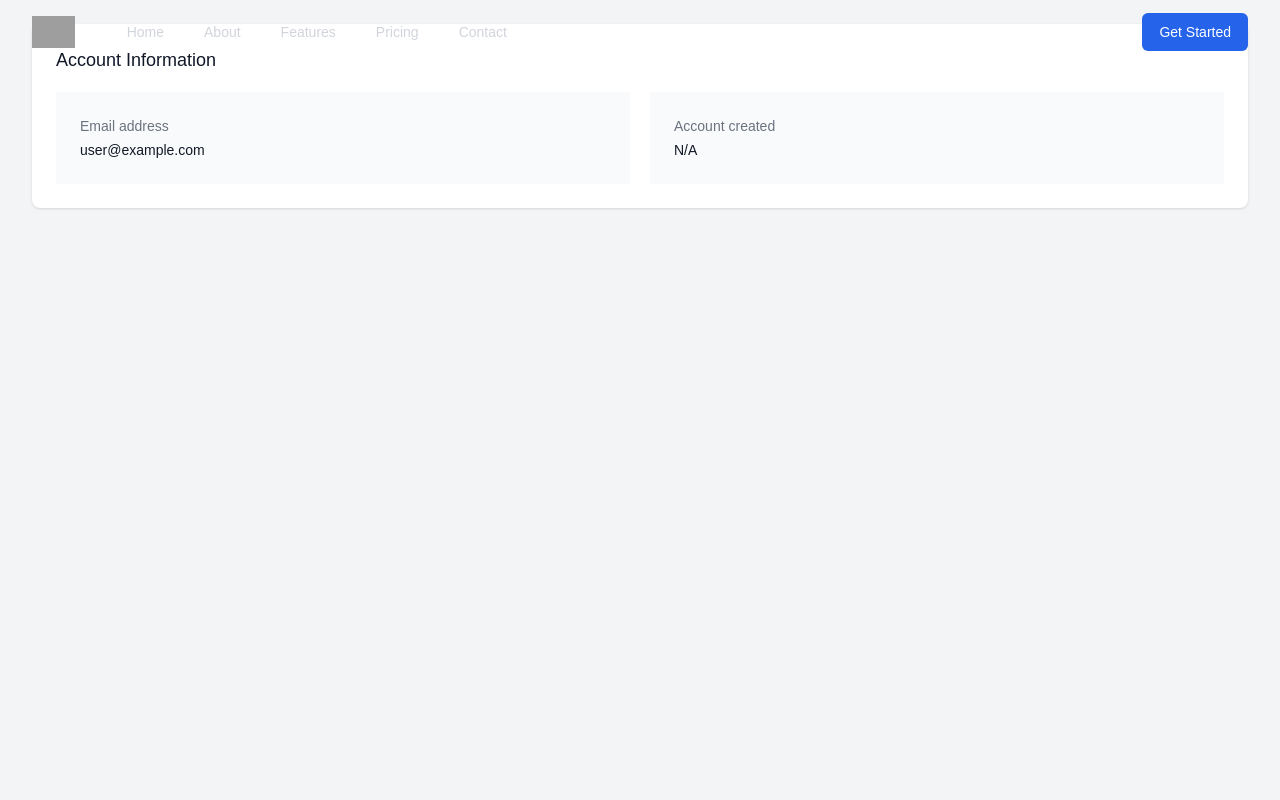
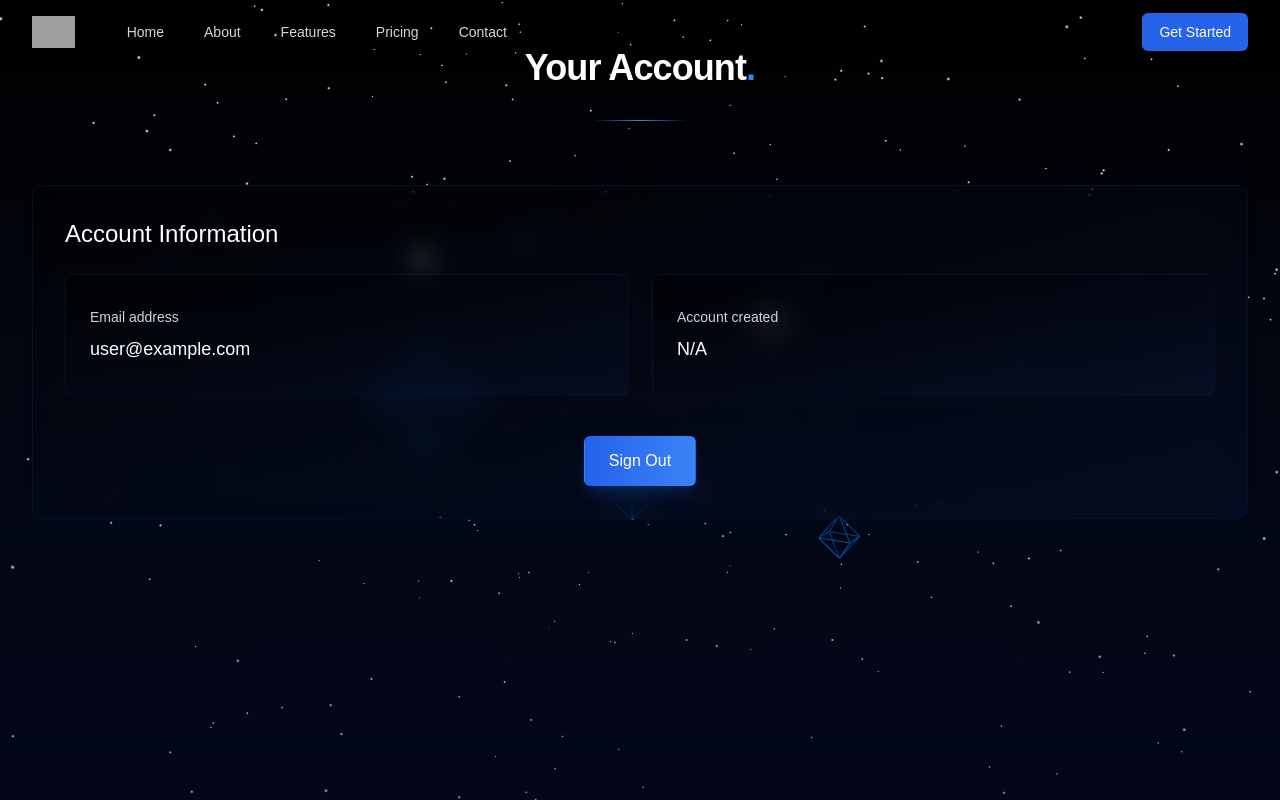
Before and after one commit to AnjaneyMitra/website-generator, a Next.js app: page /account in a window 1280 px wide. Built offline with nearby package versions, Linux system fonts and the light colour scheme; no server answers; sample sign-in values are in the browser's storage; grey boxes are pictures that could not be loaded.

Commit message:
added a theme to the account page

```diff
--- a/pages/account.tsx
+++ b/pages/account.tsx
@@ -3,6 +3,82 @@ import { useAuth } from '../contexts/AuthContext';
 import ProtectedRoute from '../components/ProtectedRoute';
 import Navbar from '../components/Navbar';
 import { User } from 'firebase/auth';
+import { Canvas } from '@react-three/fiber';
+import { OrbitControls, Stars, Float, Sphere } from '@react-three/drei';
+import * as THREE from 'three';
+
+// Define proper types for the component props
+interface GeometricElementProps {
+  position: [number, number, number];
+  color?: string;
+  size?: number;
+}
+
+// Geometric element component for 3D background
+const GeometricElement = ({ position, color = "#ffffff", size = 1 }: GeometricElementProps) => {
+  return (
+    <Float
+      speed={1.5}
+      rotationIntensity={0.2}
+      floatIntensity={0.5}
+    >
+      <mesh position={position}>
+        <octahedronGeometry args={[size, 0]} />
+        <meshStandardMaterial
+          color={color}
+          wireframe={true}
+          emissive={color}
+          emissiveIntensity={0.3}
+        />
+      </mesh>
+    </Float>
+  );
+};
+
+// Glowing orb component
+const GlowOrb = ({ position, color, size = 0.05 }: GeometricElementProps) => {
+  return (
+    <Float speed={0.5} floatIntensity={0.2}>
+      <Sphere args={[size, 16, 16]} position={position}>
+        <meshBasicMaterial color={color} transparent opacity={0.6} />
+      </Sphere>
+    </Float>
+  );
+};
+
+// Static XAI background scene
+const StaticXAIScene = () => {
+  return (
+    <>
+      <ambientLight intensity={0.2} />
+      <directionalLight position={[0, 0, 5]} intensity={0.5} />
+      <fog attach="fog" args={['#000', 5, 20]} />
+
+      {/* Main geometric elements */}
+      <GeometricElement position={[-2, 0, 0]} color="#3B82F6" size={0.5} />
+      <GeometricElement position={[2, 1, -2]} color="#ffffff" size={0.3} />
+      <GeometricElement position={[0, -1, -1]} color="#3B82F6" size={0.4} />
+      <GeometricElement position={[-3, 2, -3]} color="#ffffff" size={0.2} />
+      <GeometricElement position={[3, -2, -2]} color="#3B82F6" size={0.3} />
+
+      {/* Subtle glowing orbs */}
+      <GlowOrb position={[-1, 2, -2]} color="#3B82F6" />
+      <GlowOrb position={[1.5, -1.5, -3]} color="#60A5FA" />
+      <GlowOrb position={[3, 2, -4]} color="#93C5FD" />
+
+      <Stars radius={100} depth={50} count={2000} factor={4} saturation={0} fade speed={0.5} />
+      <OrbitControls
+        enableZoom={false}
+        enablePan={false}
+        autoRotate
+        autoRotateSpeed={0.15}
+        rotateSpeed={0.5}
+        maxPolarAngle={Math.PI / 1.8}
+        minPolarAngle={Math.PI / 3}
+      />
+    </>
+  );
+};
 
 export default function Account() {
   const { currentUser, logout } = useAuth();
@@ -16,25 +92,52 @@ export default function Account() {
 
   return (
     <ProtectedRoute>
-      <div className="min-h-screen bg-gray-100">
-        <Navbar />
-        <div className="max-w-7xl mx-auto py-6 sm:px-6 lg:px-8">
-          <div className="bg-white shadow sm:rounded-lg">
-            <div className="px-4 py-5 sm:p-6">
-              <h3 className="text-lg leading-6 font-medium text-gray-900">Account Information</h3>
+      <div className="min-h-screen bg-black text-white relative">
+        {/* 3D Background */}
+        <div className="fixed inset-0 z-0 bg-gradient-to-b from-black via-[#030712] to-[#050b24]">
+          <Canvas>
+            <StaticXAIScene />
+          </Canvas>
+        </div>
+
+        {/* Gradient overlay for better readability */}
+        <div className="fixed inset-0 z-[1] bg-gradient-to-b from-transparent via-transparent to-black/30 pointer-events-none"></div>
+
+        {/* Content */}
+        <div className="relative z-10">
+          <Navbar />
+          <div className="max-w-7xl mx-auto py-12 px-6 lg:px-8">
+            <div className="text-center mb-16">
+              <h1 className="text-4xl font-bold tracking-tight">
+                Your Account<span className="text-blue-500">.</span>
+              </h1>
+              <div className="h-px w-24 bg-gradient-to-r from-transparent via-blue-500 to-transparent my-8 mx-auto"></div>
+            </div>
+
+            <div className="backdrop-blur-md bg-gradient-to-br from-black/40 to-blue-900/10 p-8 rounded-xl border border-blue-900/20 shadow-lg shadow-blue-900/5">
+              <h3 className="text-2xl font-medium text-white mb-6">Account Information</h3>
               <div className="mt-5">
-                <dl className="grid grid-cols-1 gap-5 sm:grid-cols-2">
-                  <div className="px-4 py-5 bg-gray-50 sm:p-6">
-                    <dt className="text-sm font-medium text-gray-500">Email address</dt>
-                    <dd className="mt-1 text-sm text-gray-900">{userDetails?.email}</dd>
+                <dl className="grid grid-cols-1 gap-6 sm:grid-cols-2">
+                  <div className="bg-gradient-to-br from-black/60 to-blue-900/10 px-6 py-8 rounded-lg border border-blue-900/20">
+                    <dt className="text-sm font-medium text-gray-300">Email address</dt>
+                    <dd className="mt-2 text-lg text-white">{userDetails?.email}</dd>
                   </div>
-                  <div className="px-4 py-5 bg-gray-50 sm:p-6">
-                    <dt className="text-sm font-medium text-gray-500">Account created</dt>
-                    <dd className="mt-1 text-sm text-gray-900">
+                  <div className="bg-gradient-to-br from-black/60 to-blue-900/10 px-6 py-8 rounded-lg border border-blue-900/20">
+                    <dt className="text-sm font-medium text-gray-300">Account created</dt>
+                    <dd className="mt-2 text-lg text-white">
                       {userDetails?.metadata.creationTime ? new Date(userDetails.metadata.creationTime).toLocaleDateString() : 'N/A'}
                     </dd>
                   </div>
                 </dl>
+              </div>
+
+              <div className="mt-10 flex justify-center">
+                <button
+                  onClick={() => logout()}
+                  className="inline-flex items-center px-6 py-3 border border-transparent text-base font-medium rounded-md text-white bg-gradient-to-r from-blue-600 to-blue-500 hover:from-blue-700 hover:to-blue-600 focus:outline-none focus:ring-2 focus:ring-offset-2 focus:ring-blue-500 shadow-lg shadow-blue-600/20 hover:shadow-blue-600/40 transition-all duration-300"
+                >
+                  Sign Out
+                </button>
               </div>
             </div>
           </div>
```
